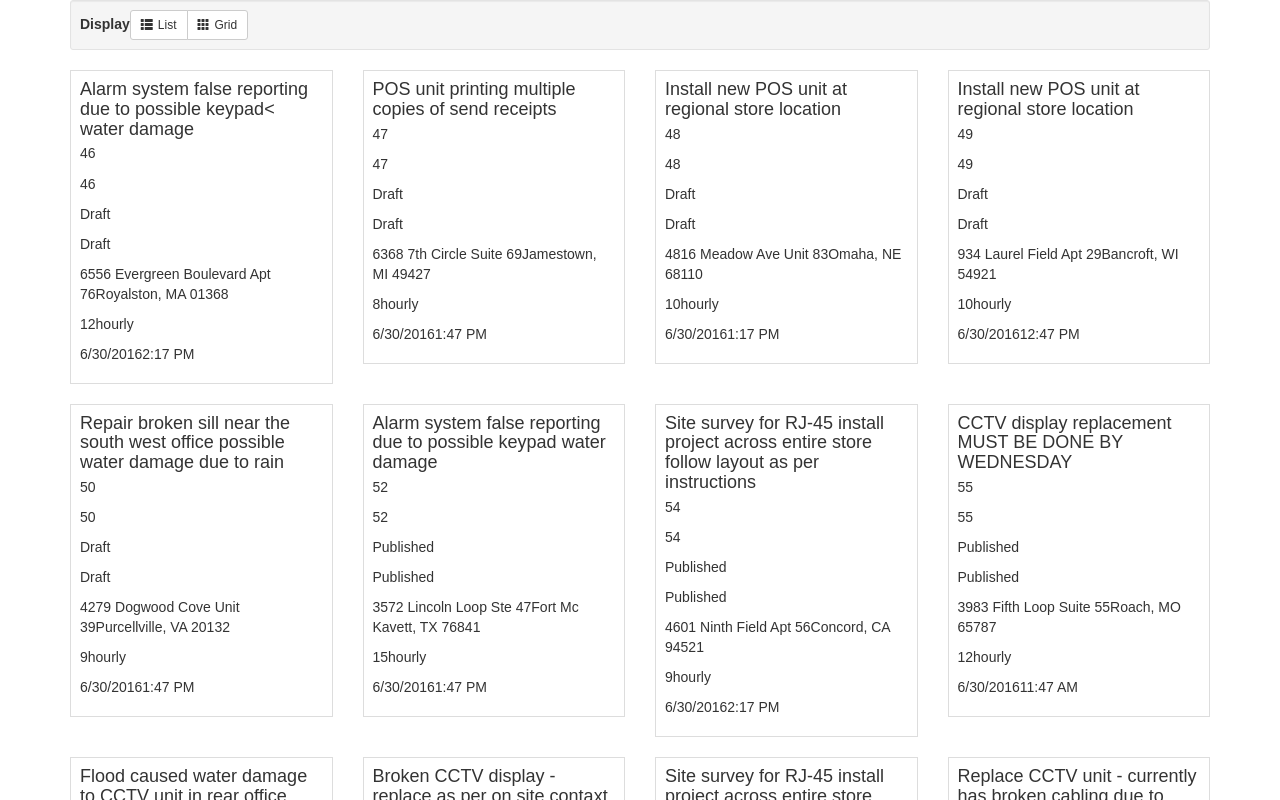
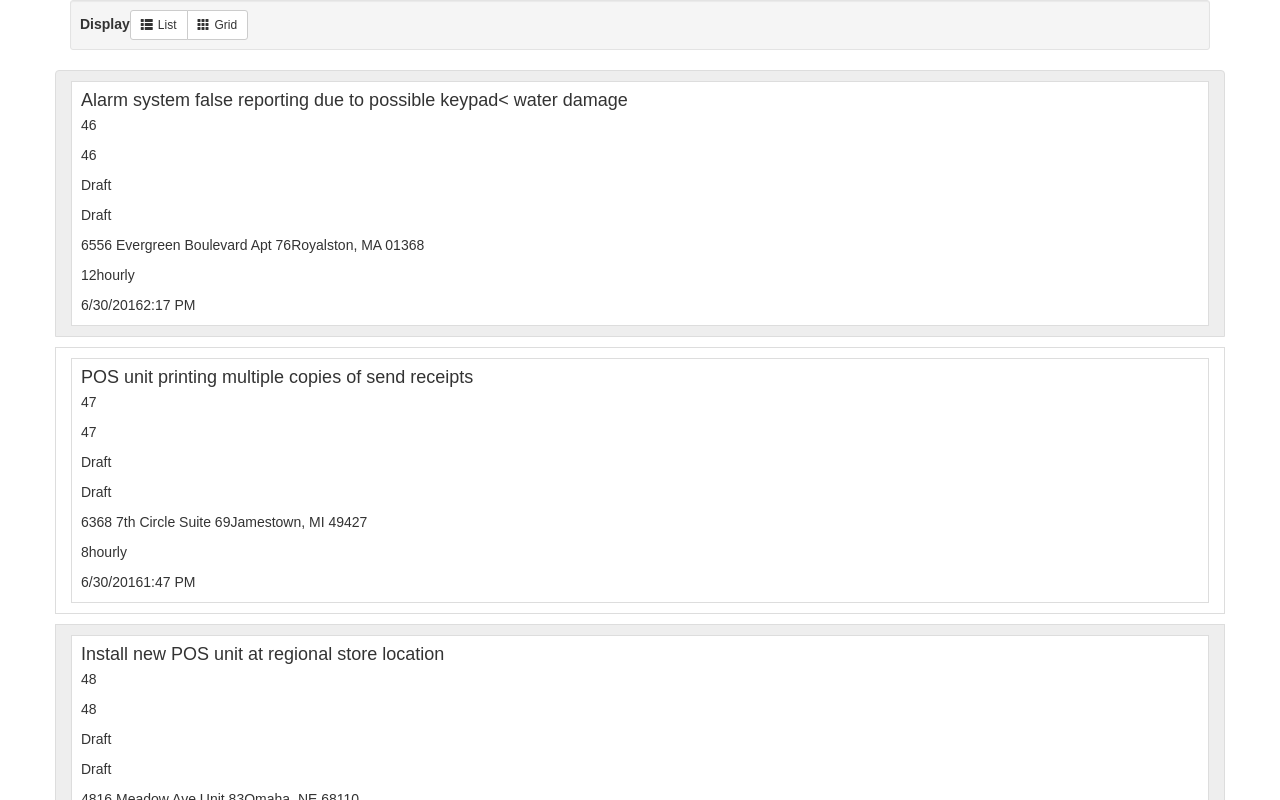
Before and after one commit to ShuvoHabib/reactjs-toggle-list-grid-view, a React (Create React App) app: page / in a window 1280 px wide. Shown: the top 800 px of the page. Built offline with nearby package versions, Linux system fonts and the light colour scheme; the HTML template or start-up script is replaced by a standard one.

Commit message:
Add List view grid view

```diff
--- a/src/App.js
+++ b/src/App.js
@@ -4,15 +4,31 @@ import workorder from "./workorder";
 import PersonRow from "./PersonRow";
 
 class App extends Component {
-    handleList=()=>{
-        console.log('list');
+    state = {
+        listView: true,
+        gridView: false,
     }
+    handleList = () => {
+        this.setState({
+            listView: true,
+            gridView: false,
+        })
+    };
+    handleGrid = () => {
+        this.setState({
+            listView: false,
+            gridView: true,
+        })
+    };
     render() {
+
         let rows = workorder.map(person => {
-            return <PersonRow key={
-                person.id
-            }
-                data={person} />
+            return <PersonRow
+                key={person.id}
+                data={person}
+                listView={this.state.listView}
+                gridView={this.state.gridView}
+            />
         })
         return <div className="container">
             <div className="well well-sm">
@@ -22,7 +38,7 @@ class App extends Component {
                         <i className="glyphicon glyphicon-th-list"></i>
                         List
                     </span>
-                    <span id="grid" className="btn btn-default btn-sm">
+                    <span onClick={this.handleGrid} id="grid" className="btn btn-default btn-sm">
                         <i className="glyphicon glyphicon-th"></i>
                         Grid
                     </span>
--- a/src/PersonRow.js
+++ b/src/PersonRow.js
@@ -1,10 +1,15 @@
 import React, { Component } from "react";
+import classNames from 'classnames';
 import "./App.css";
 import workorder from "./workorder";
 
 const PersonRow = (props) => {
+    let btnClass = classNames('item col-xs-6 col-sm-4 col-md-4 col-lg-3',{
+            'list-group-item': props.listView,
+            'grid-group-item': props.gridView,
+    });
     return (
-        <div className="item  col-xs-6 col-sm-4 col-md-4 col-lg-3">
+        <div className={btnClass}>
             <div className="thumbnail">
                 <div className="caption">
                     <h4 className="group inner list-group-item-heading">
```
